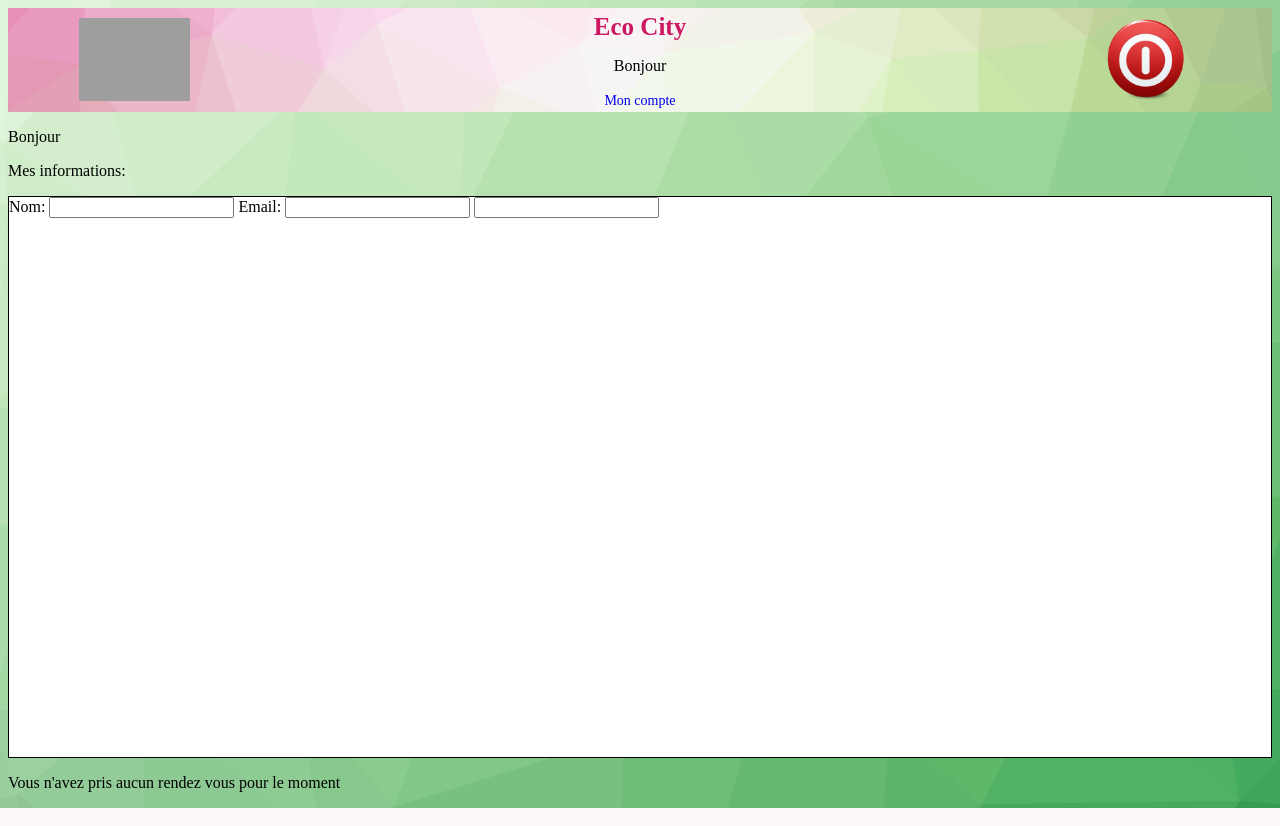
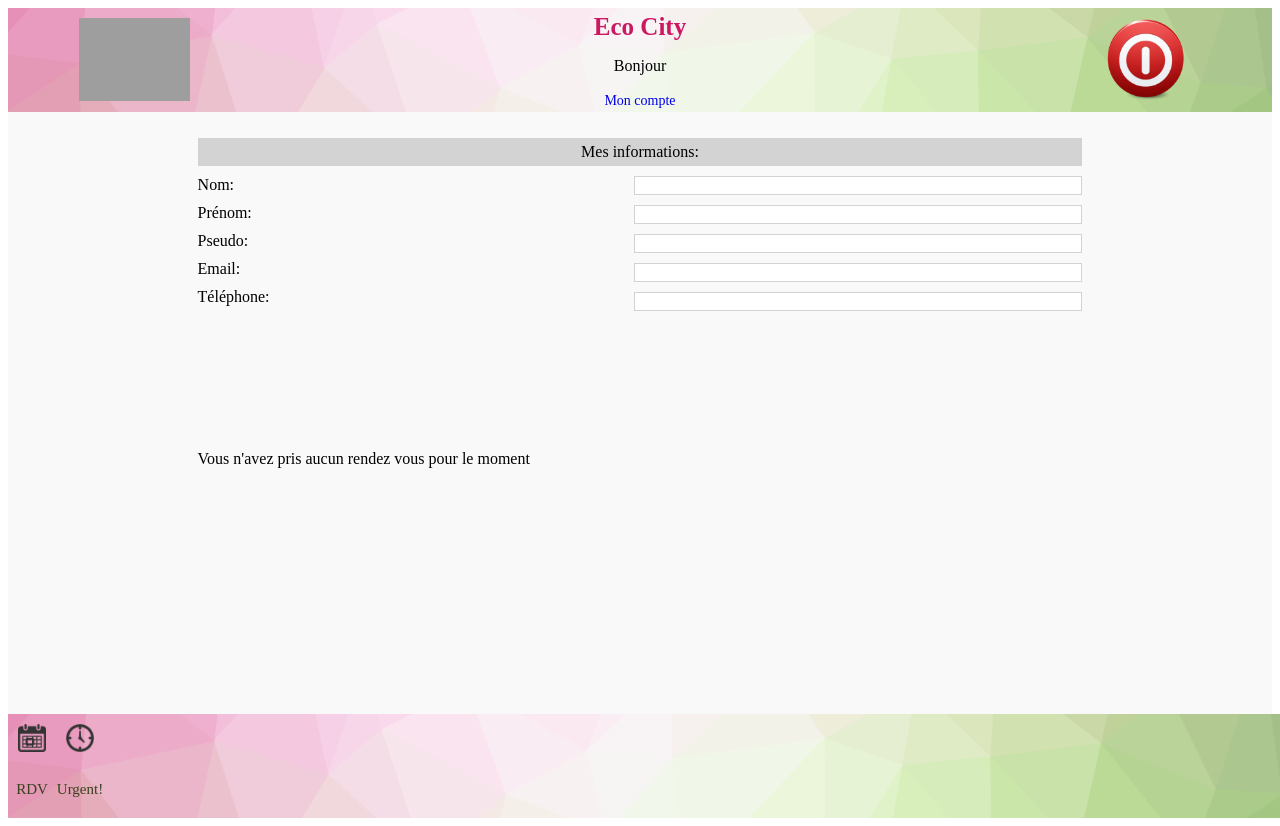
Before and after one commit to LexaFu/trash, a PHP site: page /account.php in a window 1280 px wide. Run offline with PHP 8.4, Linux system fonts and the light colour scheme; the visitor is signed in with stand-in values (Sample User, id 1); data that the repository does not hold is empty; style sheets or scripts are compiled from the project's sources; some libraries are stand-ins or nearby versions; grey boxes are pictures that could not be loaded.

Commit message:
G2406CSS

```diff
--- a/account.php
+++ b/account.php
@@ -4,25 +4,27 @@ include "header.php";
 
 <!-- récupère nom, prénom, email et téléphone par id_user et le stocke dans $resultat -->
 <?php
-$req = $bdd->prepare('SELECT first_name, last_name, email, phone, status FROM users WHERE id_user=:id_user');
+$req = $bdd->prepare('SELECT first_name, username, last_name, email, phone, status FROM users WHERE id_user=:id_user');
 $req->execute(array(
 	'id_user'=>$_SESSION['id_user']));
 $resultat = $req-> fetch();
 ?>
 
-<!-- affiche le message avec données contenues dans $resultat -->
-<p>Bonjour <?php echo $resultat['first_name']?></p>
-
+<div class="data_user">
+	<div class="dt_u_ctn">
 		<p>Mes informations: </p>
-<div class="data_user">
 		<label for="last_name">Nom: </label>
-	<input type="text" name="last_name" value="<?php echo $resultat['last_name'];?>">
+		<input type="text" name="last_name" id="lst-nm" value="<?php echo $resultat['last_name'];?>"><br>
+		<label for="first_name">Prénom: </label>
+		<input type="text" name="first_name" id="fst-nm" value="<?php echo $resultat['first_name']?>"><br>
+		<label for="username">Pseudo: </label>
+		<input type="text" name="username" id="usnm" value="<?php echo $resultat['username'];?>">
 		<label for="email">Email: </label>
-	<input type="text" name="email" value="<?php echo $resultat['email']?>">
-	<label for="phone"></label>
-	<input type="text" name="phone" value="<?php echo $resultat['phone']; ?>">
+		<input type="text" name="email" id="eml" value="<?php echo $resultat['email']?>"><br>
+		<label for="phone">Téléphone: </label>
+		<input type="text" name="phone" id="phn" value="<?php echo $resultat['phone']; ?>">
 	</div>
-
+	<div class="apt_ctn">
 		<?php
 		if (isset($_GET['date_appointment']) && isset($_GET['hour_appointment'])) {
 		$req = $bdd->prepare('SELECT date_appointment, hour_appointment FROM appointment');
@@ -40,3 +42,9 @@ $req->execute(array(
 		<?php
 		}
 		?>
+	</div>
+</div>
+
+<?php
+include "footer.php";
+?>
--- a/header.php
+++ b/header.php
@@ -28,14 +28,14 @@ include "connect.php";
             <!--si la session est active, selectionne par l'id les nom, prénom -->
             <?php
             if(isset($_SESSION['id_user'])) {
-            $req = $bdd->prepare('SELECT first_name, last_name, email, phone FROM users WHERE id_user=:id_user');
+            $req = $bdd->prepare('SELECT username FROM users WHERE id_user=:id_user');
             $req->execute(array(
             'id_user'=>$_SESSION['id_user']));
             $resultat = $req-> fetch();
             ?>
 
             <!-- affiche le message avec données contenues -->
-            <p>Bonjour <?php echo $resultat['first_name']?></p>
+            <p>Bonjour <?php echo $resultat['username']?></p>
 
             <?php
             }
--- a/res/sass/_account.scss
+++ b/res/sass/_account.scss
@@ -1,6 +1,37 @@
 .data_user{
-	height: 70vh;
-	background-color: #FFF;
+	height: 74vh;
+	background-color: #F9F9F9;
+	padding-top: 10px;
+}
+.dt_u_ctn{
+	width: 70%;
+	height: 50%;
+	margin-right: auto;
+	margin-left: auto;
+}
+.apt_ctn{
+	width: 70%;
+	margin-right: auto;
+	margin-left: auto;
+	// margin-top: 10px;
+}
+.data_user label{
+	display: block;
+	width: 40%;
+	float: left;
+	margin-bottom: 10px;
+}
+.data_user input{
+	width: 50%;
 	border: solid 1px;
-	border-color: black;
+	border-color: lightgrey;
+	float: right;
+	margin-bottom: 10px;
 }
+.dt_u_ctn p{
+	padding-top: 5px;
+	padding-bottom: 5px;
+	margin-bottom: 10px;
+	background-color: lightgrey;
+	text-align: center;
+}
--- a/res/sass/_global.scss
+++ b/res/sass/_global.scss
@@ -1,13 +1,10 @@
-body{
-	background-image: url('../images/main-bcg.png');
-}
+// body{
+// 	background-image: url('../images/main-bcg.png');
+// }
 a{
 	text-decoration: none;
 	display: inline-block;
 }
-header{
-	margin-bottom: 10px !important;
-}
 h2{
 	font-family: 'roboto', sans-serif !important;
 }
--- a/res/sass/_index.scss
+++ b/res/sass/_index.scss
@@ -1,11 +1,6 @@
 .map-container{
-	width: 98%;
-	height: 72vh;
-	margin-right: auto;
-	margin-left: auto;
-	border: solid 1px;
-	border-color: $vert_de_chrome;
-	margin-bottom: 15px;
+	width: 100%;
+	height: 74vh;
 }
 .map
 {
--- a/res/stylesheets/style.css
+++ b/res/stylesheets/style.css
@@ -1,9 +1,4 @@
 @charset "UTF-8";
-/* line 1, /Users/Gio/Desktop/Talis/www/trash/res/sass/_global.scss */
-body {
-  background-image: url("../images/main-bcg.png");
-}
-
 /* line 4, /Users/Gio/Desktop/Talis/www/trash/res/sass/_global.scss */
 a {
   text-decoration: none;
@@ -11,11 +6,6 @@ a {
 }
 
 /* line 8, /Users/Gio/Desktop/Talis/www/trash/res/sass/_global.scss */
-header {
-  margin-bottom: 10px !important;
-}
-
-/* line 11, /Users/Gio/Desktop/Talis/www/trash/res/sass/_global.scss */
 h2 {
   font-family: 'roboto', sans-serif !important;
 }
@@ -253,16 +243,11 @@ textarea,
 
 /* line 1, /Users/Gio/Desktop/Talis/www/trash/res/sass/_index.scss */
 .map-container {
-  width: 98%;
-  height: 72vh;
-  margin-right: auto;
-  margin-left: auto;
-  border: solid 1px;
-  border-color: #37431e;
-  margin-bottom: 15px;
+  width: 100%;
+  height: 74vh;
 }
 
-/* line 10, /Users/Gio/Desktop/Talis/www/trash/res/sass/_index.scss */
+/* line 5, /Users/Gio/Desktop/Talis/www/trash/res/sass/_index.scss */
 .map {
   height: 100%;
   width: 100%;
@@ -338,10 +323,50 @@ td {
 
 /* line 1, /Users/Gio/Desktop/Talis/www/trash/res/sass/_account.scss */
 .data_user {
-  height: 70vh;
-  background-color: #FFF;
+  height: 74vh;
+  background-color: #F9F9F9;
+  padding-top: 10px;
+}
+
+/* line 6, /Users/Gio/Desktop/Talis/www/trash/res/sass/_account.scss */
+.dt_u_ctn {
+  width: 70%;
+  height: 50%;
+  margin-right: auto;
+  margin-left: auto;
+}
+
+/* line 12, /Users/Gio/Desktop/Talis/www/trash/res/sass/_account.scss */
+.apt_ctn {
+  width: 70%;
+  margin-right: auto;
+  margin-left: auto;
+}
+
+/* line 18, /Users/Gio/Desktop/Talis/www/trash/res/sass/_account.scss */
+.data_user label {
+  display: block;
+  width: 40%;
+  float: left;
+  margin-bottom: 10px;
+}
+
+/* line 24, /Users/Gio/Desktop/Talis/www/trash/res/sass/_account.scss */
+.data_user input {
+  width: 50%;
   border: solid 1px;
-  border-color: black;
+  border-color: lightgrey;
+  float: right;
+  margin-bottom: 10px;
+}
+
+/* line 31, /Users/Gio/Desktop/Talis/www/trash/res/sass/_account.scss */
+.dt_u_ctn p {
+  padding-top: 5px;
+  padding-bottom: 5px;
+  margin-bottom: 10px;
+  background-color: lightgrey;
+  text-align: center;
 }
 
 /*# sourceMappingURL=../stylesheets/style.map */
```
Also changed, not shown: app_post.php (+2 -6 lines), 1 other file. Lines whose indentation alone changed are shown as unchanged.
